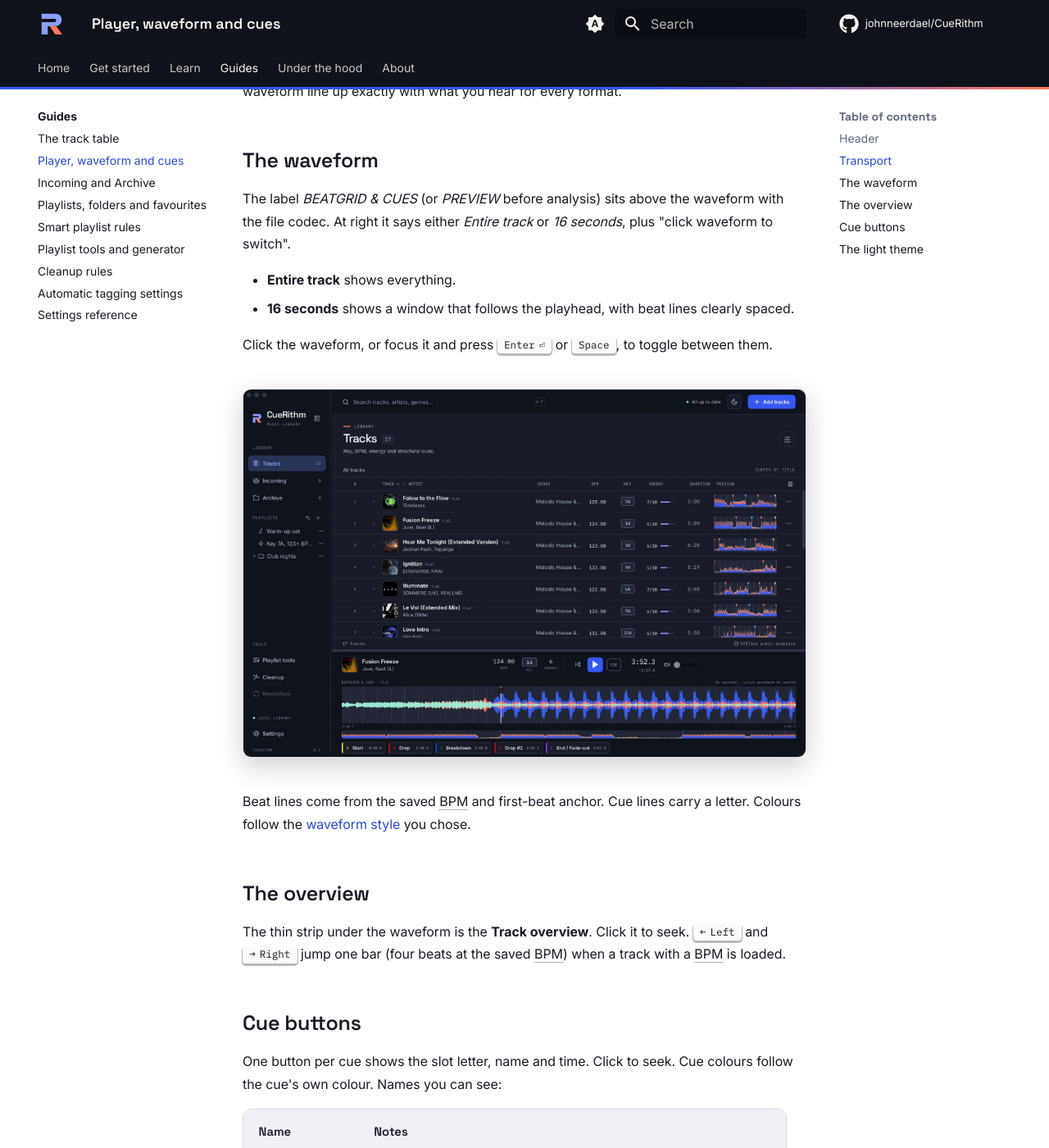
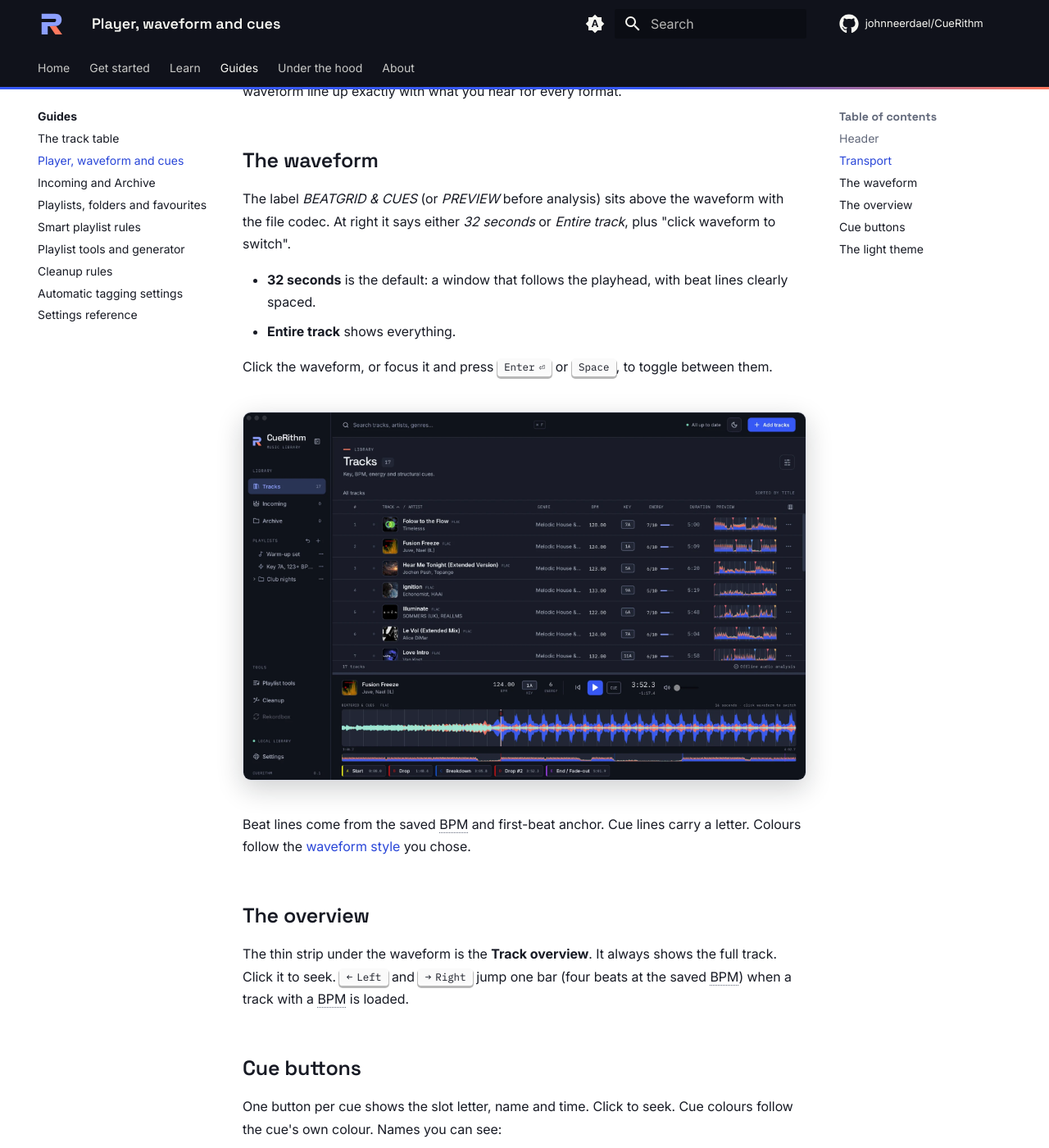
Before and after one commit to johnneerdael/CueRithm, an MkDocs documentation site: the page built from docs/user-guide/guides/player.md, in a window 1280 px wide and 1400 px high, scrolled down 1101 px. Shown: the whole window at 82% size. Built offline with MkDocs 1.6.1 and Material for MkDocs 9.7.7, drawn with Linux system fonts in a browser that asks for light colours; comment, search, counter and statistics services are not loaded.

Commit message:
Default the player waveform to a 32-second view

```diff
--- a/docs/user-guide/guides/player.md
+++ b/docs/user-guide/guides/player.md
@@ -24,22 +24,22 @@
 
 ## The waveform
 
-The label *BEATGRID & CUES* (or *PREVIEW* before analysis) sits above the waveform with the file codec. At right it says either *Entire track* or *16 seconds*, plus "click waveform to switch".
+The label *BEATGRID & CUES* (or *PREVIEW* before analysis) sits above the waveform with the file codec. At right it says either *32 seconds* or *Entire track*, plus "click waveform to switch".
 
+- **32 seconds** is the default: a window that follows the playhead, with beat lines clearly spaced.
 - **Entire track** shows everything.
-- **16 seconds** shows a window that follows the playhead, with beat lines clearly spaced.
 
 Click the waveform, or focus it and press ++enter++ or ++space++, to toggle between them.
 
 <figure markdown>
-  ![Zoomed 16-second waveform view](../assets/screens/41-player-zoom16.webp){ .screen loading=lazy }
+  ![Zoomed waveform shown with the previous 16-second window](../assets/screens/41-player-zoom16.webp){ .screen loading=lazy }
 </figure>
 
 Beat lines come from the saved BPM and first-beat anchor. Cue lines carry a letter. Colours follow the [waveform style](../learn/appearance.md) you chose.
 
 ## The overview
 
-The thin strip under the waveform is the **Track overview**. Click it to seek. ++arrow-left++ and ++arrow-right++ jump one bar (four beats at the saved BPM) when a track with a BPM is loaded.
+The thin strip under the waveform is the **Track overview**. It always shows the full track. Click it to seek. ++arrow-left++ and ++arrow-right++ jump one bar (four beats at the saved BPM) when a track with a BPM is loaded.
 
 ## Cue buttons
 
```
Also changed, not shown: apps/desktop/src/components/PlayerPanel.tsx (+5 -5 lines), docs/user-guide/get-started/main-window.md (+1 -1 lines), docs/user-guide/get-started/shortcuts.md (+1 -1 lines), docs/user-guide/learn/navigate-with-cues.md (+2 -2 lines), 1 other file.
